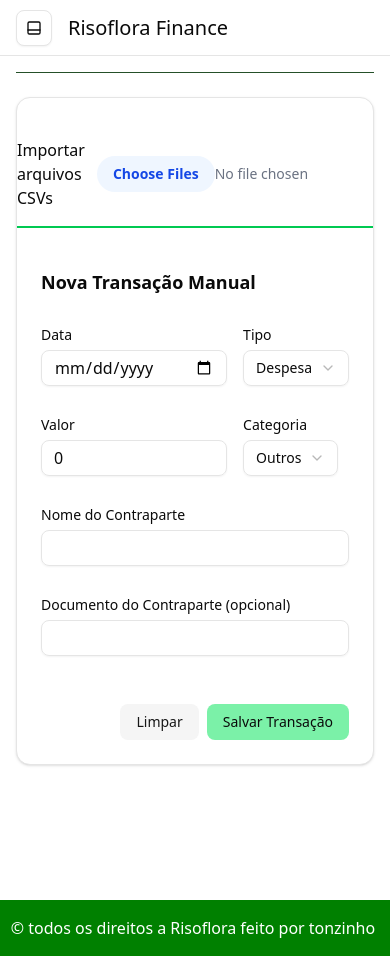
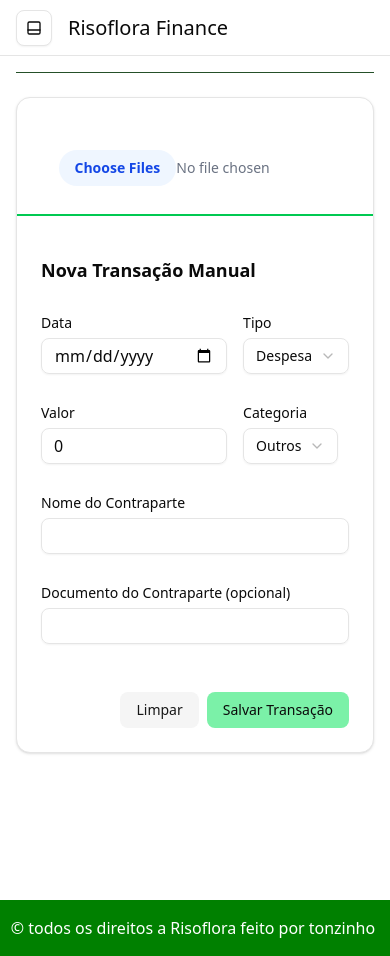
Before and after one commit to TonAlmeida/finance-dashboard, a Next.js app: page /data in a window 390 px wide. Built offline with nearby package versions, Linux system fonts and the light colour scheme.

Commit message:
fix view problem with footer

```diff
--- a/src/app/data/page.tsx
+++ b/src/app/data/page.tsx
@@ -87,7 +87,7 @@ export default function Data() {
     const categoriesArray = Array.from(Object.keys(categories));
 
     return (
-        <main className="sm:ml-14 p-4 bg-white h-dvh">
+        <main className="sm:ml-14 p-4 bg-white min-h-dvh">
           <div className={`opacity-0 absolute right-0 flex justify-end ${showAlert && 'opacity-100'}`}>
             <Alert className="max-w-lg bg-green-100">
               <CheckCircle2Icon />
--- a/src/app/layout.tsx
+++ b/src/app/layout.tsx
@@ -25,9 +25,9 @@ export default function RootLayout({
   children: React.ReactNode;
 }>) {
   return (
-    <html lang="en">
+    <html lang="en" className="min-h-dvh">
       <body
-        className={`${geistSans.variable} ${geistMono.variable} antialiased h-dvh overflow-x-hidden`}
+        className={`${geistSans.variable} ${geistMono.variable} antialiased min-h-dvh overflow-x-hidden`}
       >
         <Sidebar />
         {children}
--- a/src/app/page.tsx
+++ b/src/app/page.tsx
@@ -25,7 +25,7 @@ export default function App() {
   }, [])
 
   return data ? (
-    <main className="sm:ml-14 h-full p-4 bg-white text-[#6B6A3A]">
+    <main className="h-full sm:ml-14 p-4 bg-white text-[#6B6A3A]">
       <Header />
       <section className="grid grid-cols-1 sm:grid-cols-2 gap-4 lg:grid-cols-4 mt-4">
         <Card className="back">
@@ -93,7 +93,7 @@ export default function App() {
         </Card>
       </section>
 
-      <section className="mt-4 flex flex-col md:flex-row gap-4 h-96">
+      <section className="flex flex-col sm:flex-row mt-4 gap-4">
         <Chart data={data.barChartData} />
         <PizzaChart data={data.pizzaChartData} />
       </section>
@@ -121,6 +121,5 @@ export default function App() {
     <div className="ml-0 sm:ml-14 flex flex-col justify-center items-center max-w-full overflow-x-hidden">
       <div className="text-center">Nenhum dado para mostrar :(</div>
     </div>
-
   )
 }
--- a/src/components/FileUpload/index.tsx
+++ b/src/components/FileUpload/index.tsx
@@ -36,7 +36,7 @@ export default function FileUpload({ onDataProcessed, onError, onSucess }: FileU
 
   return (
       <div className="flex justify-around items-center border-b-2 border-green-500 mb-4 py-4">
-        <h3>Importar arquivos CSVs</h3>
+        <h3 className='hidden sm:block'>Importar arquivos CSVs</h3>
         <input
           id='mainInput'
           type="file"
--- a/src/components/chart/index.tsx
+++ b/src/components/chart/index.tsx
@@ -9,7 +9,6 @@ interface ChartProps {
 }
 
 export const description = "An area chart with a legend";
-
 const chartConfig = {
   income: { label: "income", color: "#4CAF50" },
   expenses: { label: "expenses", color: "#F44336"},
```
